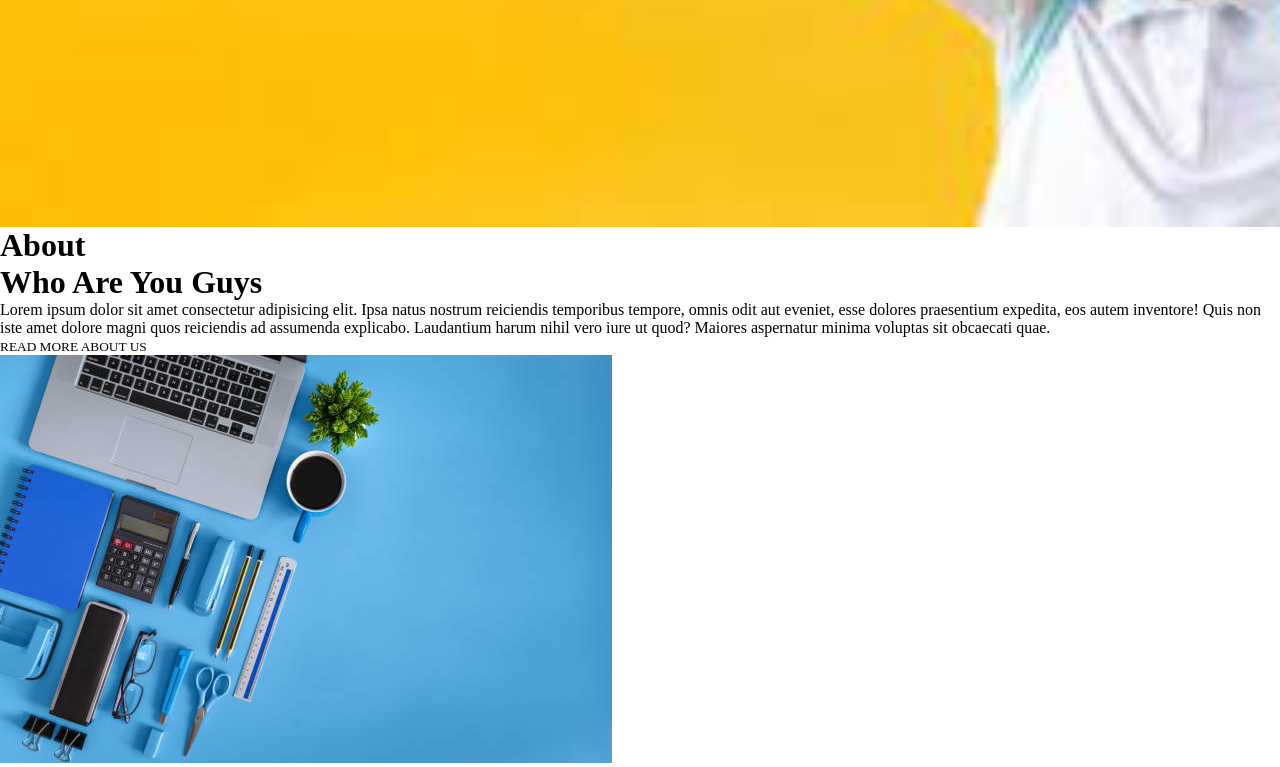
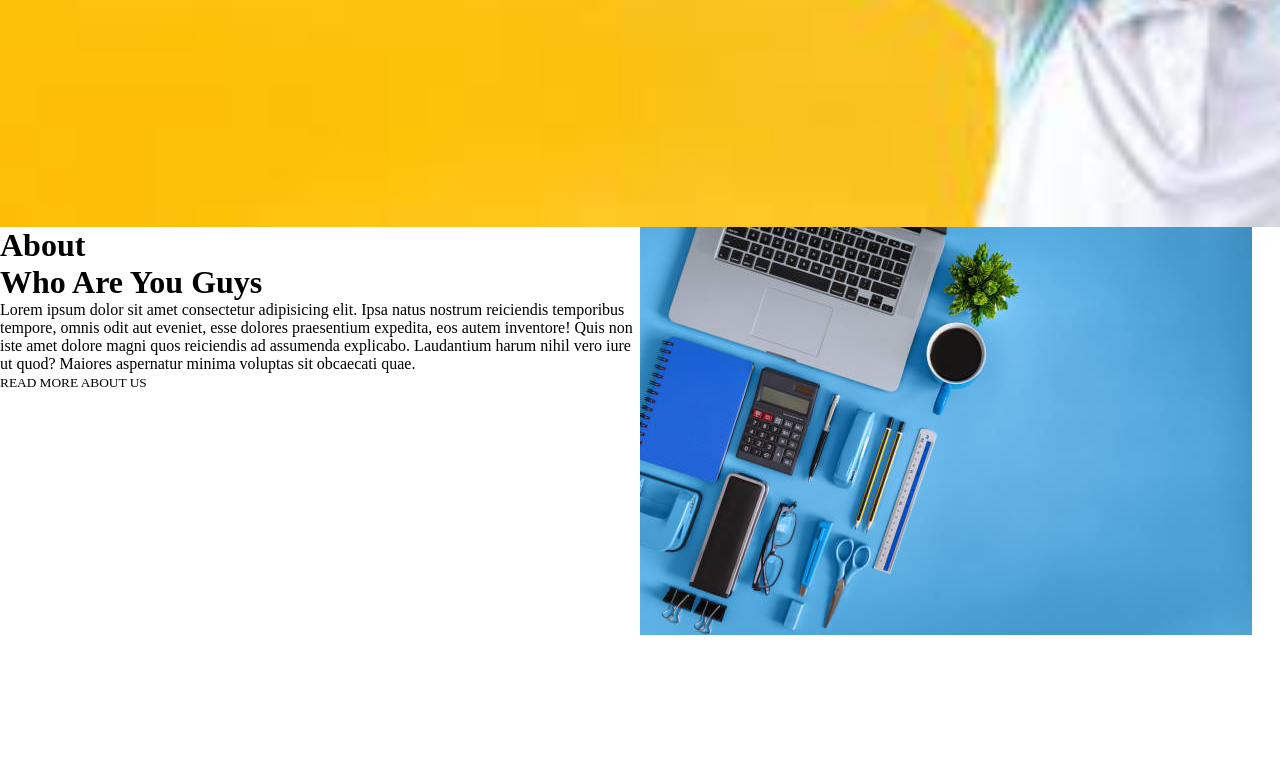
Before and after one commit to davidmicah123/challenge1, a plain HTML site: page index.html in a window 1280 px wide. Shown: the part 493-1260 px from the top of the page. After the commit the page ends 1132 px from the top, so only its background shows below. Drawn offline with Linux system fonts and the light colour scheme.

```diff
--- a/style.css
+++ b/style.css
@@ -33,3 +33,11 @@ html{
 .nav_content p{
     font-size: 4vh;
 }
+
+
+
+
+.about_grid{
+    display: grid;
+    grid-template-columns: 1fr 1fr;
+}
```
